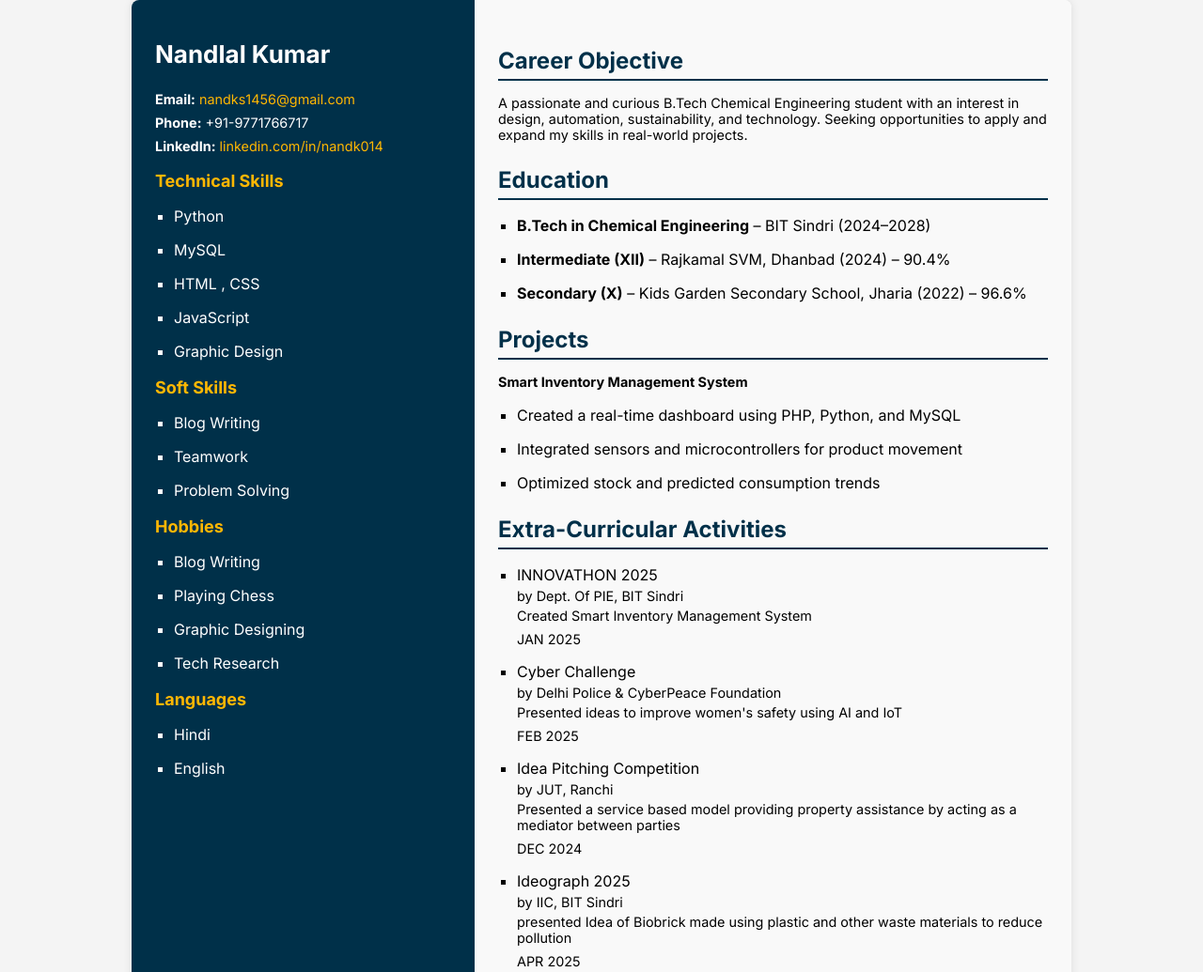
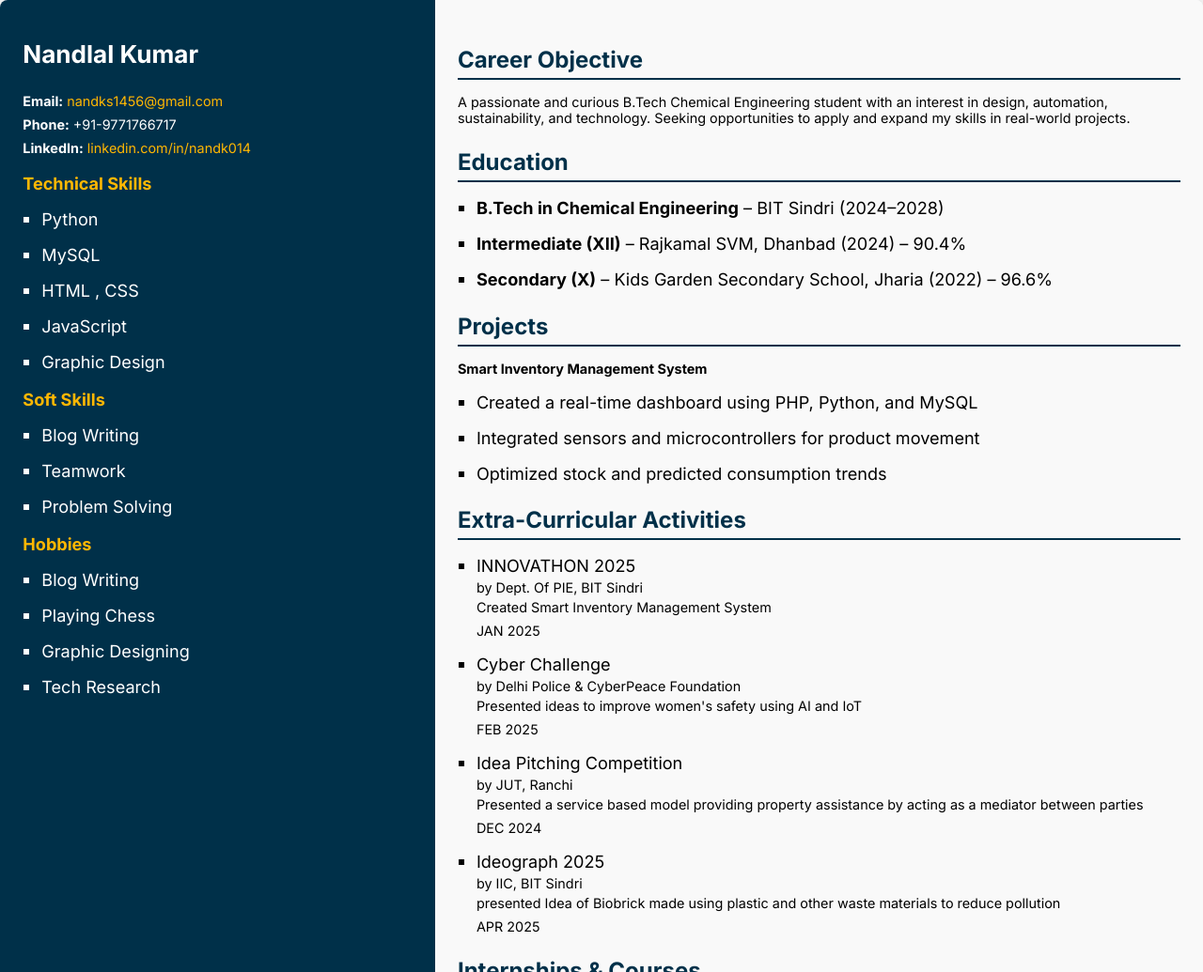
Before and after one commit to infonan/resume, a plain HTML site: page index.html in a window 1280 px wide. Shown: the top 1035 px of the page at 94% size. Drawn offline with Linux system fonts and the light colour scheme.

Commit message:
Update index.html

```diff
--- a/index.html
+++ b/index.html
@@ -9,7 +9,7 @@
   <link href="https://fonts.googleapis.com/css2?family=Inter:wght@400;600;700&display=swap" rel="stylesheet">
   <style>
     body {
-      font-size: 17px;
+      font-size: 16px;
       font-family: 'Inter', sans-serif;
       margin: 0;
       padding: 0;
@@ -18,18 +18,18 @@
       background: #f4f4f4;
     }
     .container {
-      max-width: 1000px;
+      max-width: 100%;
       margin: auto;
       display: flex;
       flex-direction: row;
       background: #fff;
       box-shadow: 0 0 10px rgba(0, 0, 0, 0.1);
-      border-radius: 8px;
+      border-radius: 0.5rem;
       overflow: hidden;
     }
     .left,
     .right {
-      padding: 25px;
+      padding: 1.52rem;
     }
     .left {
       width: 35%;
@@ -41,38 +41,38 @@
       background-color: #f9f9f9;
     }
     h1 {
-      font-size: 26px;
-      margin-bottom: 10px;
+      font-size: 1.63rem;
+      margin-bottom: 0.75rem;
     }
     h2.title {
       color: #003049;
       font-size: 1.5rem;
-      border-bottom: 2px solid #003049;
-      padding-bottom: 5px;
-      margin-bottom: 15px;
-      margin-top: 25px;
+      border-bottom: 0.125rem solid #003049;
+      padding-bottom: 0.32rem;
+      margin-bottom: 0.94rem;
+      margin-top: 1.52rem;
     }
     h3 {
       color: #ffb703;
-      font-size: 18px;
+      font-size: 1.13rem;
       margin-bottom: 8px;
     }
     h4 {
       font-size: 0.9rem;
-      margin: 4px 0;
+      margin: 0.25rem 0;
       font-weight: normal;
     }
     p {
       font-size: 0.9rem;
-      margin: 2px 0 8px;
+      margin: 0.125rem 0 0.5rem;
     }
     ul {
-      padding-left: 20px;
+      padding-left: 1.25rem;
       list-style: square;
     }
     li {
-      margin-bottom: 16px;
-      font-size: 1rem;
+      margin-bottom: 1rem;
+      font-size: 1.13rem;
     }
     a {
       color: #ffb703;
@@ -81,18 +81,9 @@
     a:hover {
       text-decoration: underline;
     }
-    @media (max-width: 768px) {
-      .container {
-        flex-direction: column;
-      }
-      .left,
-      .right {
-        width: 100%;
-      }
-    }
-    #name {
-      font-weight: bolder;
-      margin-bottom: 1.5rem;
+#name {
+   font-weight: bolder;
+   margin-bottom: 1.62rem;
     }
   </style>
 </head>
@@ -132,14 +123,6 @@
           <li>Graphic Designing</li>
           <li>Tech Research</li>
         </ul>
-      </div>
-
-      <div class="section">
-        <h3>Languages</h3>
-        <ul>
-          <li>Hindi</li>
-          <li>English</li>
-         </ul>
       </div>
 
 
```
